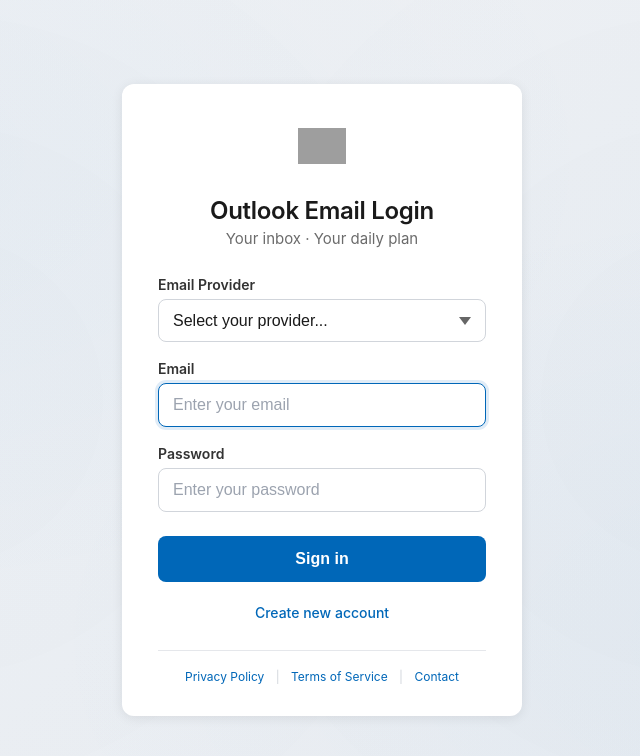
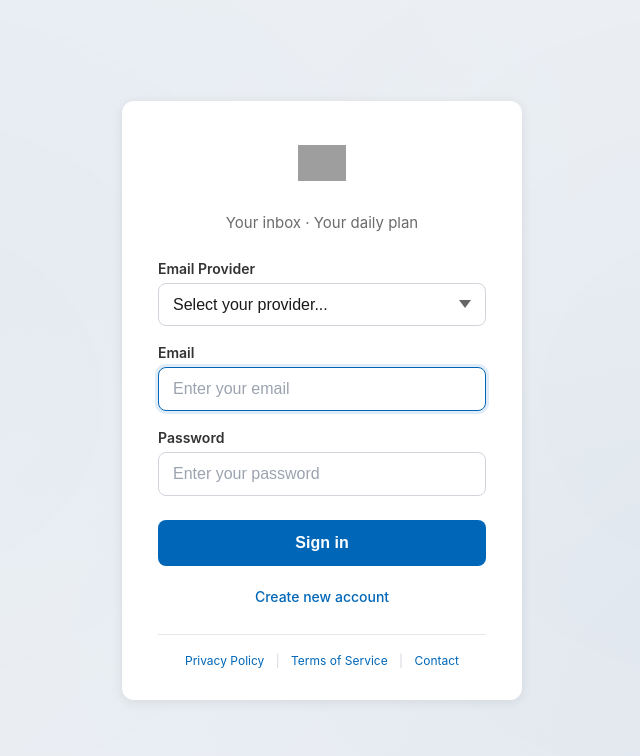
Before and after one commit to xavierace990/microsoft-auth, a Django app: template app/templates/login.html in a window 1280 px wide. Shown: the top 756 px of the page, without its empty margins (318-958 px from the left). Run offline with Django 5.2, Linux system fonts and the light colour scheme; the template is opened without the code that fills it, so the values that code supplies are empty; grey boxes are pictures that could not be loaded.

Commit message:
Update login.html

```diff
--- a/app/templates/login.html
+++ b/app/templates/login.html
@@ -329,7 +329,6 @@
 
             <!-- Header -->
             <div class="header-text">
-                <h1>Outlook Email Login</h1>
                 <p>Your inbox · Your daily plan</p>
             </div>
 
```
